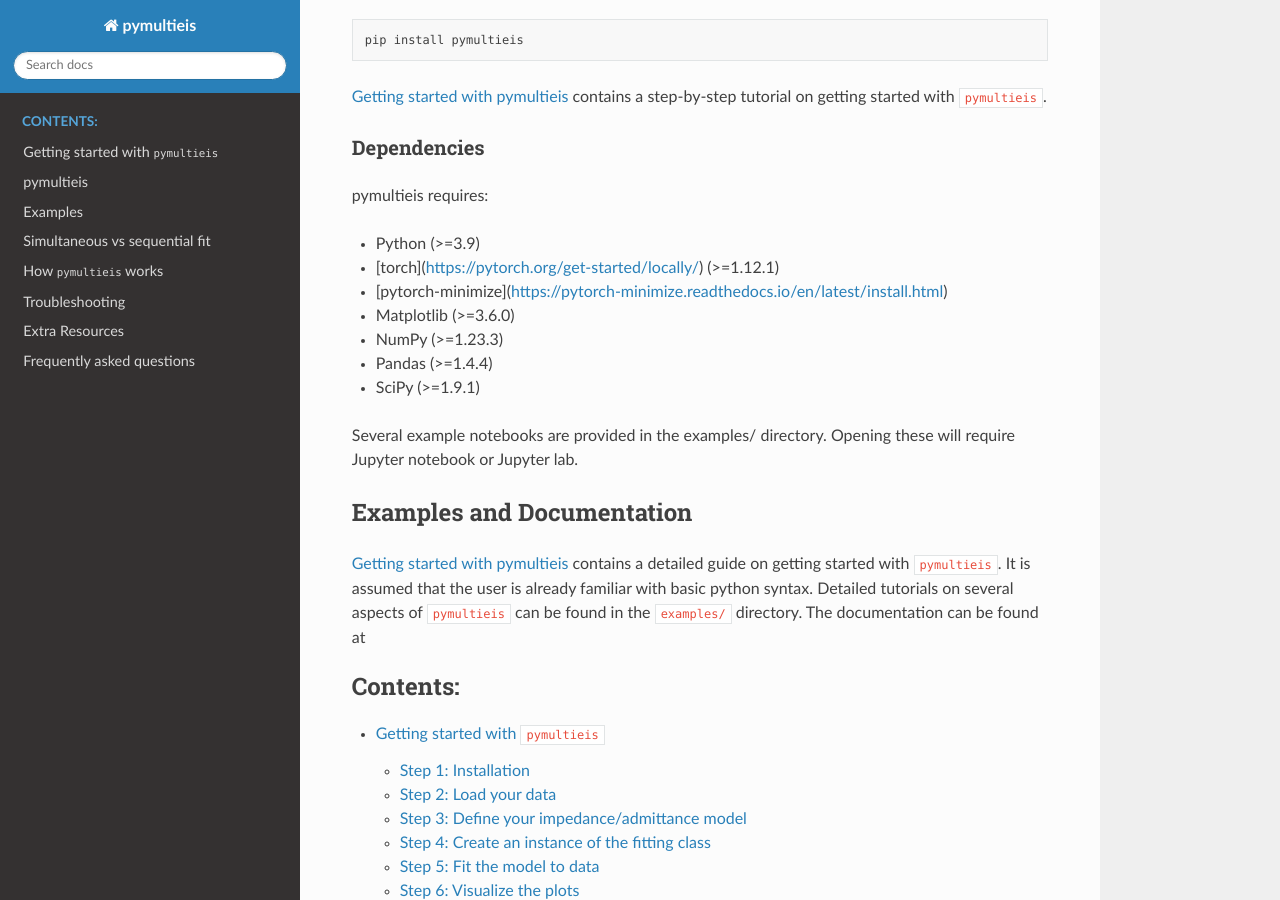
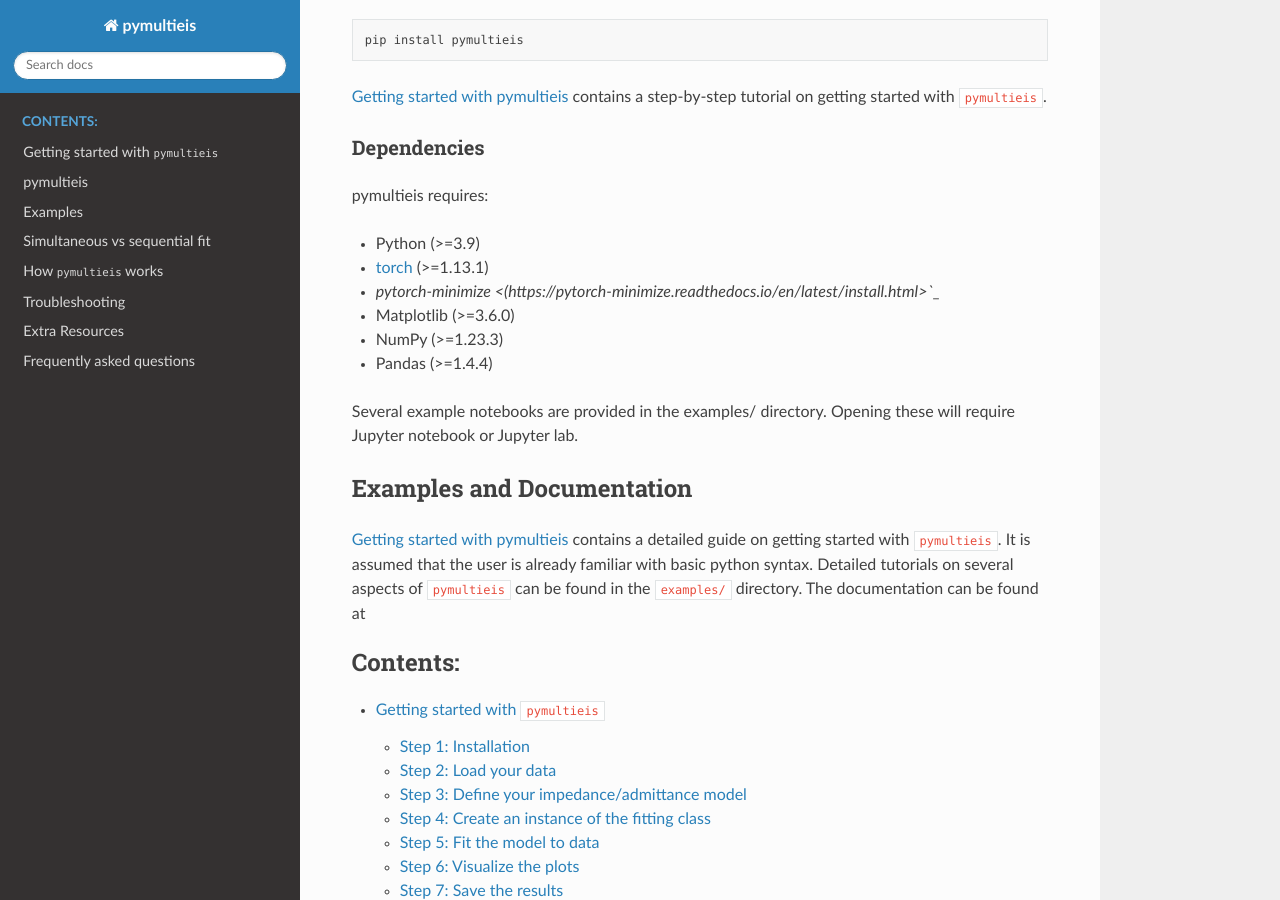
Before and after one commit to richinex/pymultieis, a Sphinx documentation site: the page built from docs/source/index.rst, in a window 1280 px wide and 900 px high, scrolled down 628 px. Built offline with Sphinx 7.4.7 and the Read the Docs theme 2.0.0, drawn with Linux system fonts in a browser that asks for light colours; pages that are not in the unit, such as notebooks, are missing from menus.

Commit message:
Updated docs

```diff
--- a/docs/source/index.rst
+++ b/docs/source/index.rst
@@ -39,12 +39,12 @@
 pymultieis requires:
 
 -   Python (>=3.9)
--   [torch](https://pytorch.org/get-started/locally/) (>=1.12.1)
--   [pytorch-minimize](https://pytorch-minimize.readthedocs.io/en/latest/install.html)
+-   `torch <https://pytorch.org/get-started/locally/>`_ (>=1.13.1)
+-   `pytorch-minimize <(https://pytorch-minimize.readthedocs.io/en/latest/install.html>`_`
 -   Matplotlib (>=3.6.0)
 -   NumPy (>=1.23.3)
 -   Pandas (>=1.4.4)
--   SciPy (>=1.9.1)
+
 
 
 Several example notebooks are provided in the examples/ directory.
```
